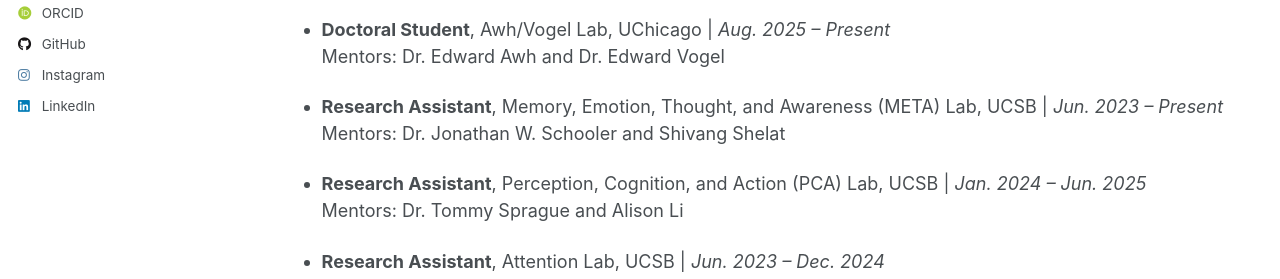
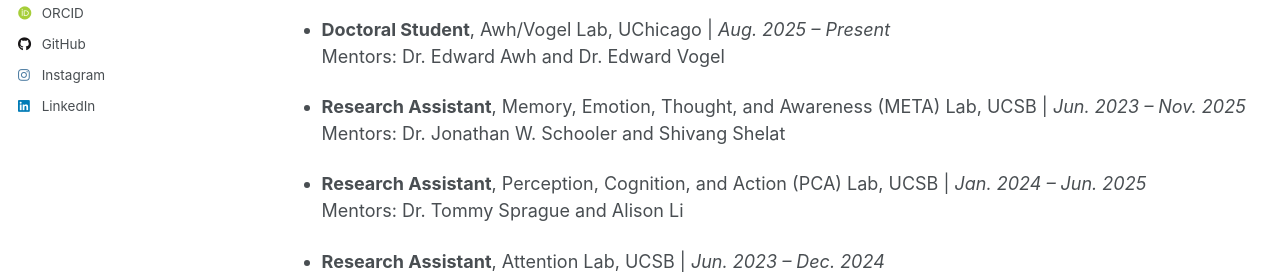
Before and after one commit to btmarome/btmarome.github.io, a Jekyll site: the page built from _pages/cv.md, in a window 1280 px wide and 900 px high. Shown: the part 450-729 px from the top of the window. Built offline with Jekyll 4.4.1, drawn with Linux system fonts in a browser that asks for light colours; some web fonts are replaced; a script that is not in the unit is left out.

Commit message:
Change META Lab Research Assistant end date to Nov. 2025
Updated the end date for the Research Assistant position at META Lab.

```diff
--- a/_pages/cv.md
+++ b/_pages/cv.md
@@ -23,7 +23,7 @@ redirect_from:
 * **Doctoral Student**, Awh/Vogel Lab, UChicago | *Aug. 2025 – Present*
   Mentors: Dr. Edward Awh and Dr. Edward Vogel
 
-* **Research Assistant**, Memory, Emotion, Thought, and Awareness (META) Lab, UCSB | *Jun. 2023 – Present*
+* **Research Assistant**, Memory, Emotion, Thought, and Awareness (META) Lab, UCSB | *Jun. 2023 – Nov. 2025*
   Mentors: Dr. Jonathan W. Schooler and Shivang Shelat
 
 * **Research Assistant**, Perception, Cognition, and Action (PCA) Lab, UCSB | *Jan. 2024 – Jun. 2025*
```
